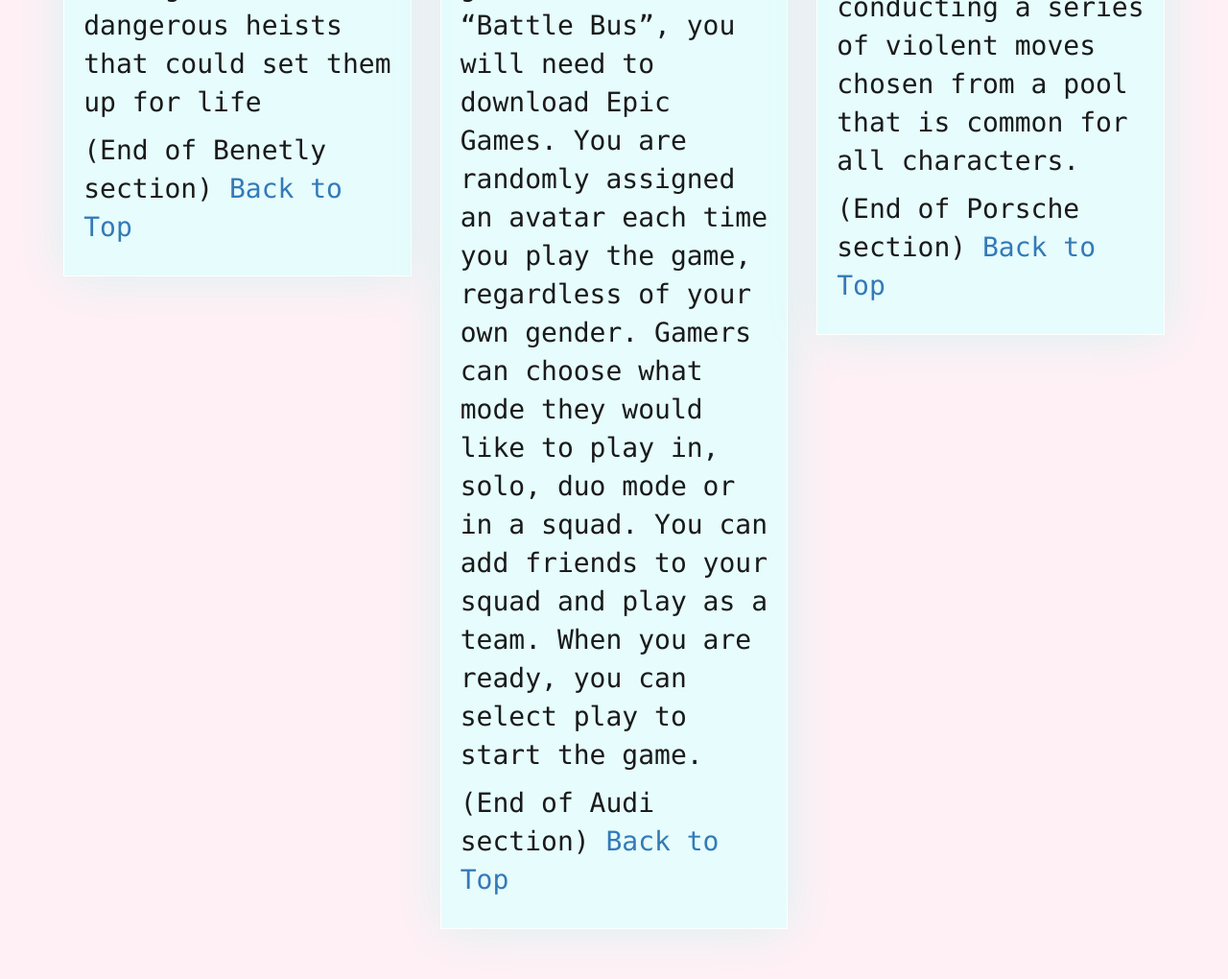
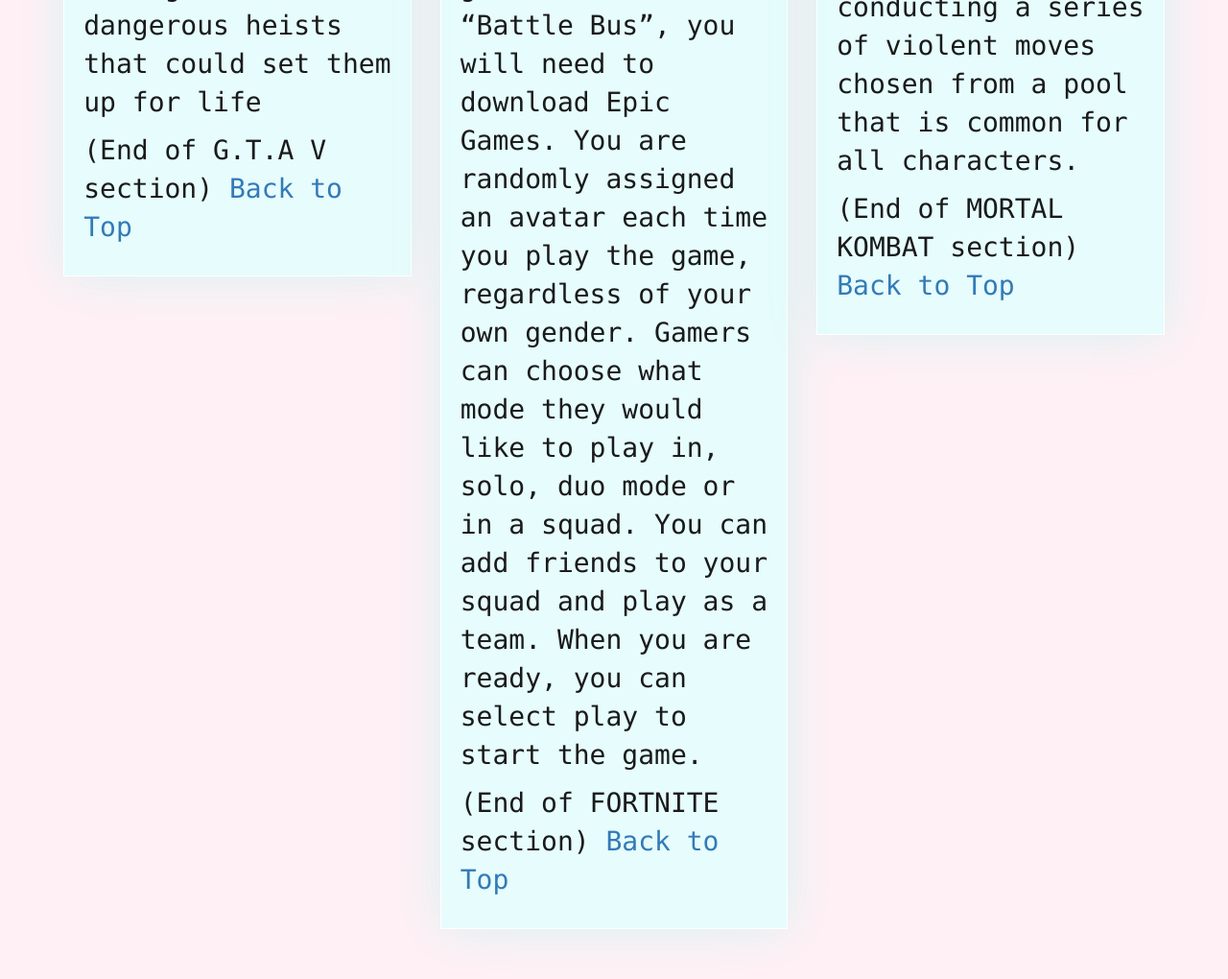
Before and after one commit to Abhishek-909/modu3_assignment.github.io, a plain HTML site: page index.html in a window 1280 px wide. Shown: the part 2020-3040 px from the top of the page at 96% size. Drawn offline with nearby package versions, Linux system fonts and the light colour scheme.

Commit message:
Update index.html

```diff
--- a/index.html
+++ b/index.html
@@ -87,7 +87,7 @@
                Los Santos: a sprawling sun-soaked metropolis full of self-help gurus, starlets and fading celebrities, once the envy of the Western world, now struggling to stay alive in a time of economic uncertainty and cheap reality TV. Amidst the turmoil, three very unique criminals plot their own chances of survival and success: Franklin, a street hustler looking for tangible opportunities and serious money; Michael, a professional ex-con whose retirement is less rosy than he figured it would be; and Trevor, a violent dude driven by the opportunity for a cheap high and his next big score. With options at a premium, the crew risks it all in a myriad of daring and dangerous heists that could set them up for life
               </p>
               <p>
-                (End of Benetly section)
+                (End of G.T.A V section)
                 <a href="#top-heading">
                   Back to Top
                 </a>
@@ -105,7 +105,7 @@
                Players skydive onto a small island, are equipped with an axe and must scavenge for more weapons, while simultaneously avoiding a killer electrical storm. As players are eliminated, the field of play also gets smaller, meaning players are put closer together. Updates regularly flash on screen detailing how another player was killed “X killed Y with a grenade”, adding to the sense of urgency. While the game is free to play, you do need to create an account with Epic Games.To make this easier users can use their Google or Facebook accounts to log in with Epic Games, or users can create a new account. To get the game started and get on board the “Battle Bus”, you will need to download Epic Games. You are randomly assigned an avatar each time you play the game, regardless of your own gender. Gamers can choose what mode they would like to play in, solo, duo mode or in a squad. You can add friends to your squad and play as a team. When you are ready, you can select play to start the game.
               </p>
               <p>
-                (End of Audi section)
+                (End of FORTNITE section)
                 <a href="#top-heading">
                   Back to Top
                 </a>
@@ -123,7 +123,7 @@
                 The defining and best-known feature of the Mortal Kombat series is its finishing move system called Fatality. An original idea behind it was to give gamers a free hit at the end of the fight.The basic Fatalities are finishing moves that allow the victorious characters to end a match in a special way by murdering their defeated, defenseless opponents in a gruesome manner, usually in the predefined ways exclusive for the given character. The only exception from this is Mortal Kombat: Armageddon, which instead features the Kreate-A-Fatality, allowing the players to perform their own Fatalities by conducting a series of violent moves chosen from a pool that is common for all characters.
               </p>
               <p>
-                (End of Porsche section)
+                (End of MORTAL KOMBAT section)
                 <a href="#top-heading">
                   Back to Top
                 </a>
```
